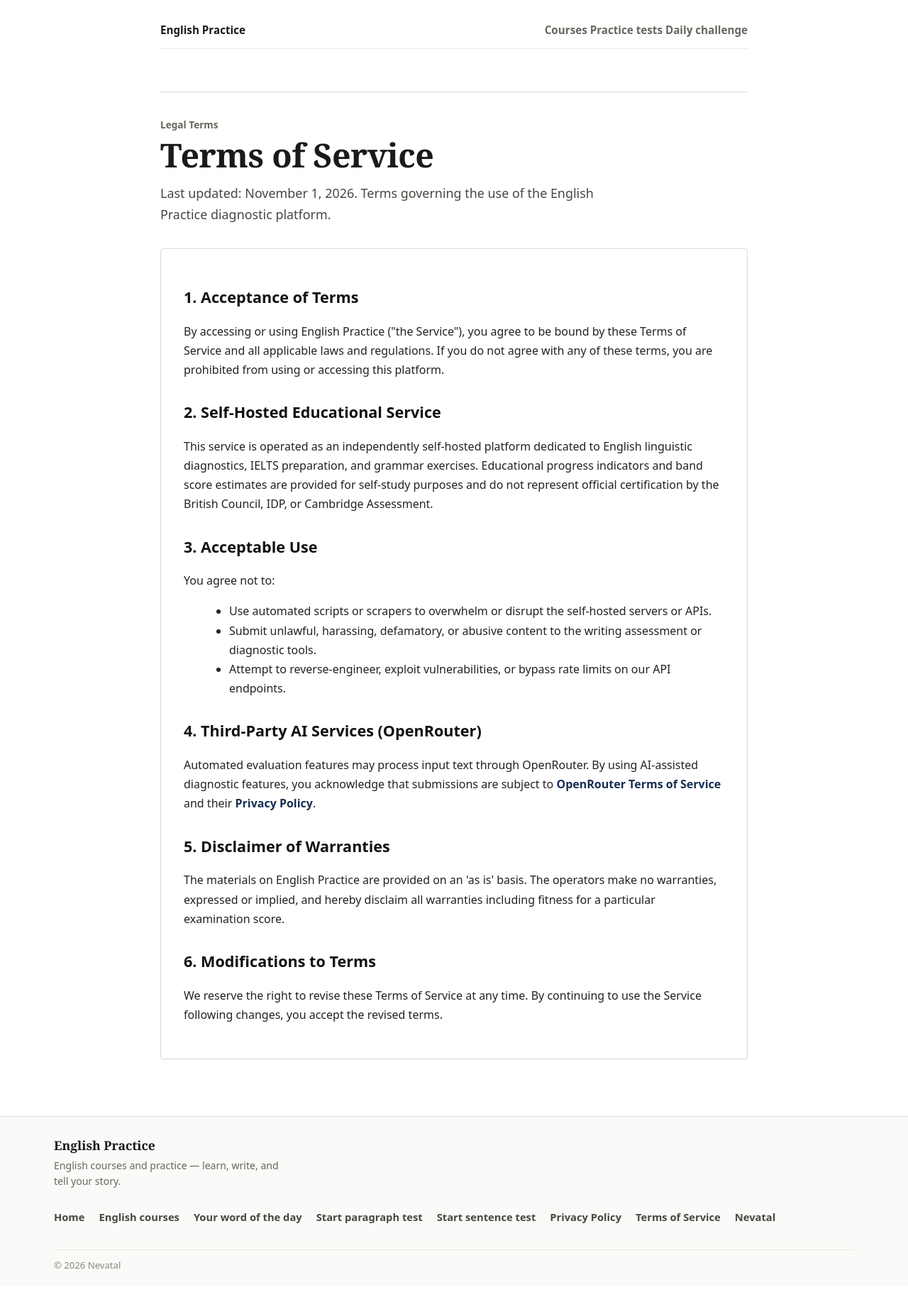
After one commit to thirza258/english-practice, a Django app: template templates/practice/terms.html in a window 1280 px wide. The commit adds this page. Shown: the whole page at 71% size. Run offline with Django 5.2, Linux system fonts and the light colour scheme; the template is opened without the code that fills it, so the values that code supplies are empty; some libraries are stand-ins or nearby versions.

Commit message:
feat(legal): add self-hosted Privacy Policy and Terms of Service with OpenRouter disclosure

```diff
--- a/practice/urls.py
+++ b/practice/urls.py
@@ -12,6 +12,8 @@ urlpatterns = [
     path("courses/<slug:course_slug>/", course_views.course_detail, name="course-detail"),
     path("courses/<slug:course_slug>/<slug:lesson_slug>/", course_views.course_lesson, name="course-lesson"),
     path("test/", views.test_page, name="test"),
+    path("privacy/", views.privacy_policy, name="privacy-policy"),
+    path("terms/", views.terms_of_service, name="terms-of-service"),
     path("robots.txt", views.robots_txt, name="robots-txt"),
     path("ads.txt", views.ads_txt, name="ads-txt"),
     path("sitemap.xml", views.sitemap_xml, name="sitemap-xml"),
--- a/templates/practice/base.html
+++ b/templates/practice/base.html
@@ -136,6 +136,8 @@
           <a href="{% url 'practice:landing' %}#daily-challenge" data-i18n="dailyTitle">Your word of the day</a>
           <a href="{% url 'practice:test' %}?mode=paragraph&level=all" data-i18n="startParagraphBtn">Start paragraph test</a>
           <a href="{% url 'practice:test' %}?mode=sentence&level=all" data-i18n="startSentenceBtn">Start sentence test</a>
+          <a href="{% url 'practice:privacy-policy' %}">Privacy Policy</a>
+          <a href="{% url 'practice:terms-of-service' %}">Terms of Service</a>
           <a href="https://nevatal.id">Nevatal</a>
         </nav>
         <p class="site-footer-copyright">© 2026 Nevatal</p>
--- /dev/null
+++ b/templates/practice/terms.html
@@ -0,0 +1,64 @@
+{% extends "practice/base.html" %}
+
+{% block title %}Terms of Service — English Practice Diagnostic{% endblock %}
+{% block meta_description %}Terms of Service for English Practice. Read the terms, guidelines, and conditions for using our self-hosted diagnostic platform.{% endblock %}
+
+{% block content %}
+<div class="page-shell course-page" style="max-width: 860px; margin: 0 auto; padding: 32px 16px;">
+  {% include "practice/course_header.html" %}
+  <main id="main-content">
+    <div class="course-intro" style="margin-bottom: 32px;">
+      <p class="academic-eyebrow">Legal Terms</p>
+      <h1 class="book-title">Terms of Service</h1>
+      <p class="book-subtitle">Last updated: November 1, 2026. Terms governing the use of the English Practice diagnostic platform.</p>
+    </div>
+
+    <article class="book-card" style="padding: 32px; line-height: 1.7; font-size: 1rem; color: var(--ink-body, #222);">
+      <section style="margin-bottom: 28px;">
+        <h2 style="font-size: 1.35rem; margin-bottom: 12px; color: var(--ink-heading, #111);">1. Acceptance of Terms</h2>
+        <p>
+          By accessing or using English Practice ("the Service"), you agree to be bound by these Terms of Service and all applicable laws and regulations. If you do not agree with any of these terms, you are prohibited from using or accessing this platform.
+        </p>
+      </section>
+
+      <section style="margin-bottom: 28px;">
+        <h2 style="font-size: 1.35rem; margin-bottom: 12px; color: var(--ink-heading, #111);">2. Self-Hosted Educational Service</h2>
+        <p>
+          This service is operated as an independently self-hosted platform dedicated to English linguistic diagnostics, IELTS preparation, and grammar exercises. Educational progress indicators and band score estimates are provided for self-study purposes and do not represent official certification by the British Council, IDP, or Cambridge Assessment.
+        </p>
+      </section>
+
+      <section style="margin-bottom: 28px;">
+        <h2 style="font-size: 1.35rem; margin-bottom: 12px; color: var(--ink-heading, #111);">3. Acceptable Use</h2>
+        <p>You agree not to:</p>
+        <ul style="margin: 12px 0 12px 24px; list-style-type: disc;">
+          <li>Use automated scripts or scrapers to overwhelm or disrupt the self-hosted servers or APIs.</li>
+          <li>Submit unlawful, harassing, defamatory, or abusive content to the writing assessment or diagnostic tools.</li>
+          <li>Attempt to reverse-engineer, exploit vulnerabilities, or bypass rate limits on our API endpoints.</li>
+        </ul>
+      </section>
+
+      <section style="margin-bottom: 28px;">
+        <h2 style="font-size: 1.35rem; margin-bottom: 12px; color: var(--ink-heading, #111);">4. Third-Party AI Services (OpenRouter)</h2>
+        <p>
+          Automated evaluation features may process input text through OpenRouter. By using AI-assisted diagnostic features, you acknowledge that submissions are subject to <a href="https://openrouter.ai/terms" target="_blank" rel="noopener noreferrer" style="color: var(--academic-blue, #2a52be); font-weight: 600;">OpenRouter Terms of Service</a> and their <a href="https://openrouter.ai/privacy" target="_blank" rel="noopener noreferrer" style="color: var(--academic-blue, #2a52be); font-weight: 600;">Privacy Policy</a>.
+        </p>
+      </section>
+
+      <section style="margin-bottom: 28px;">
+        <h2 style="font-size: 1.35rem; margin-bottom: 12px; color: var(--ink-heading, #111);">5. Disclaimer of Warranties</h2>
+        <p>
+          The materials on English Practice are provided on an 'as is' basis. The operators make no warranties, expressed or implied, and hereby disclaim all warranties including fitness for a particular examination score.
+        </p>
+      </section>
+
+      <section>
+        <h2 style="font-size: 1.35rem; margin-bottom: 12px; color: var(--ink-heading, #111);">6. Modifications to Terms</h2>
+        <p>
+          We reserve the right to revise these Terms of Service at any time. By continuing to use the Service following changes, you accept the revised terms.
+        </p>
+      </section>
+    </article>
+  </main>
+</div>
+{% endblock %}
```
Also changed, not shown: practice/views.py (+16 -0 lines), templates/practice/privacy.html (added, +63 -0 lines).
